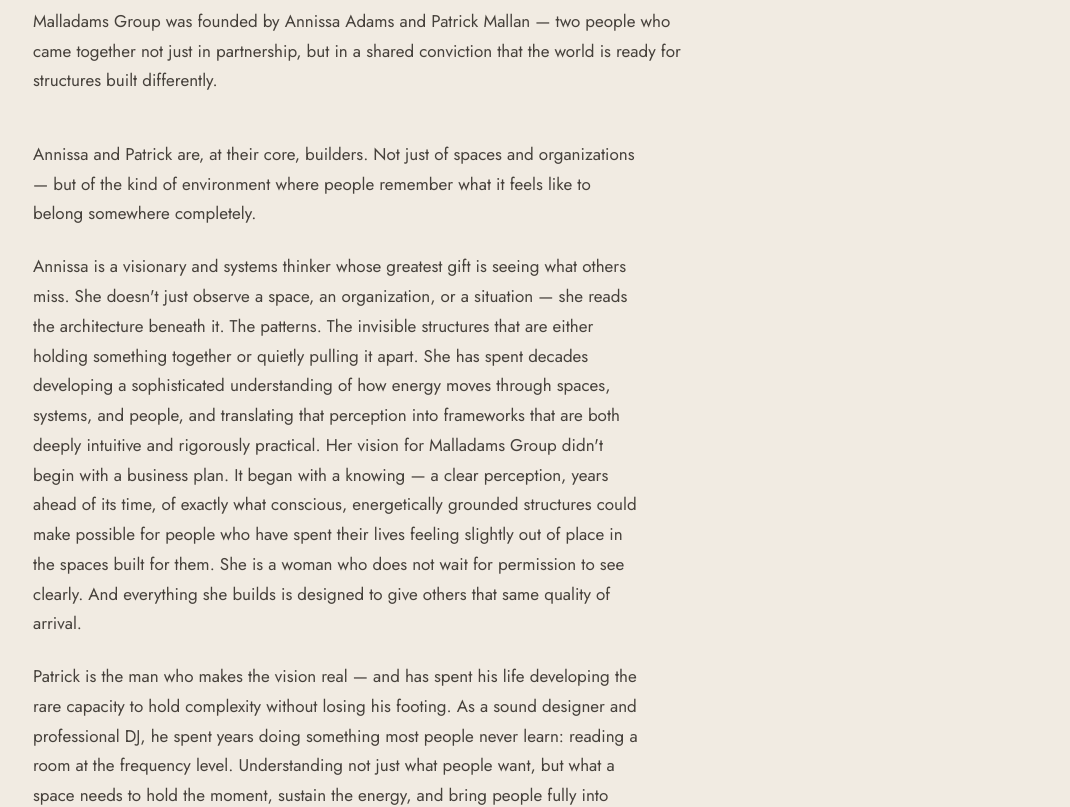
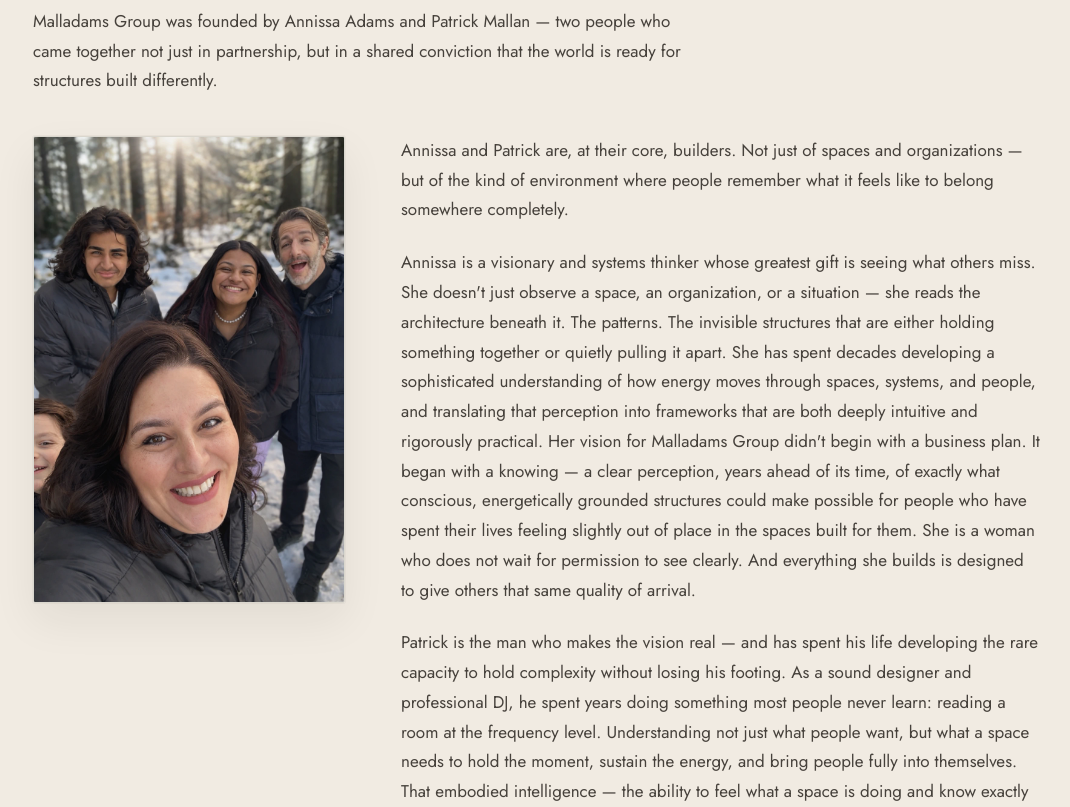
Before and after one commit to patrickmallan/malladamsgroup, a React (Vite) app in the folder web/: page / in a window 1280 px wide. Shown: the part 5680-6487 px from the top of the page, without its empty margins (71-1141 px from the left). Built offline with nearby package versions, Linux system fonts and the light colour scheme; no server answers.

Commit message:
Integrate family portrait into People (Founders) section

```diff
--- a/web/src/components/Founders.css
+++ b/web/src/components/Founders.css
@@ -5,16 +5,67 @@
 
 .founders__intro {
   max-width: var(--content-measure-wide);
-  margin-bottom: 2.75rem;
+  margin-bottom: 2.5rem;
   line-height: 1.74;
+}
+
+/* Image + narrative: editorial balance; narrative remains primary on desktop */
+.founders__content {
+  display: grid;
+  gap: 2.5rem;
+  align-items: start;
+}
+
+.founders__figure {
+  margin: 0 auto;
+  padding: 0;
+  max-width: min(21rem, 100%);
+  border-radius: 2px;
+  overflow: hidden;
+  border: 1px solid rgba(28, 60, 47, 0.11);
+  box-shadow:
+    0 1px 0 rgba(241, 235, 226, 0.45) inset,
+    0 18px 44px rgba(27, 22, 17, 0.07),
+    0 0 0 1px rgba(27, 22, 17, 0.035);
+}
+
+.founders__image {
+  display: block;
+  width: 100%;
+  height: auto;
 }
 
 .founders__narrative {
   max-width: 38rem;
+  min-width: 0;
 }
 
 .founders__narrative .body-text + .body-text {
   margin-top: 1.45rem;
+}
+
+@media (min-width: 960px) {
+  .founders__content {
+    grid-template-columns: minmax(0, 18rem) minmax(0, 1fr);
+    gap: 2.75rem 3rem;
+  }
+
+  .founders__figure {
+    margin: 0;
+    max-width: none;
+  }
+
+  .founders__narrative {
+    justify-self: start;
+    max-width: 40rem;
+  }
+}
+
+@media (min-width: 1100px) {
+  .founders__content {
+    grid-template-columns: minmax(0, 19.5rem) minmax(0, 1fr);
+    gap: 3rem 3.5rem;
+  }
 }
 
 @media (min-width: 640px) {
--- a/web/src/components/Founders.tsx
+++ b/web/src/components/Founders.tsx
@@ -14,6 +14,19 @@
           people who came together not just in partnership, but in a shared
           conviction that the world is ready for structures built differently.
         </p>
+
+        <div className="founders__content">
+          <figure className="founders__figure">
+            <img
+              className="founders__image"
+              src="/Malladams%20Family.webp"
+              width={1024}
+              height={1536}
+              loading="lazy"
+              decoding="async"
+              alt="Annissa Adams and Patrick Mallan with their children. The Malladams Group founders at home — the lived foundation behind their work building structures that hold."
+            />
+          </figure>
 
           <div className="founders__narrative">
             <p className="body-text">
@@ -76,6 +89,7 @@
             </p>
           </div>
         </div>
+      </div>
     </RevealSection>
   )
 }
```
Also changed, not shown: web/public/Malladams Family.webp (added). Lines whose indentation alone changed are shown as unchanged.
